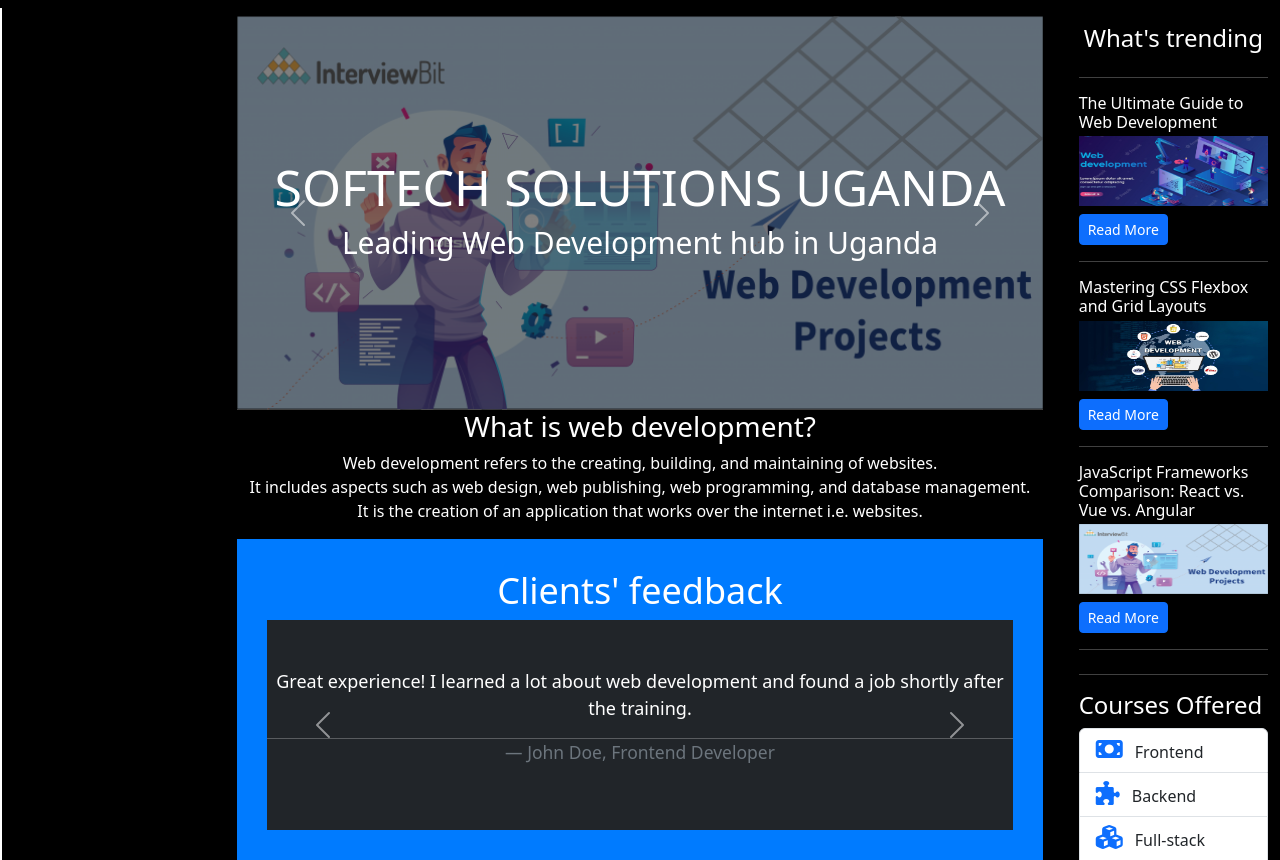
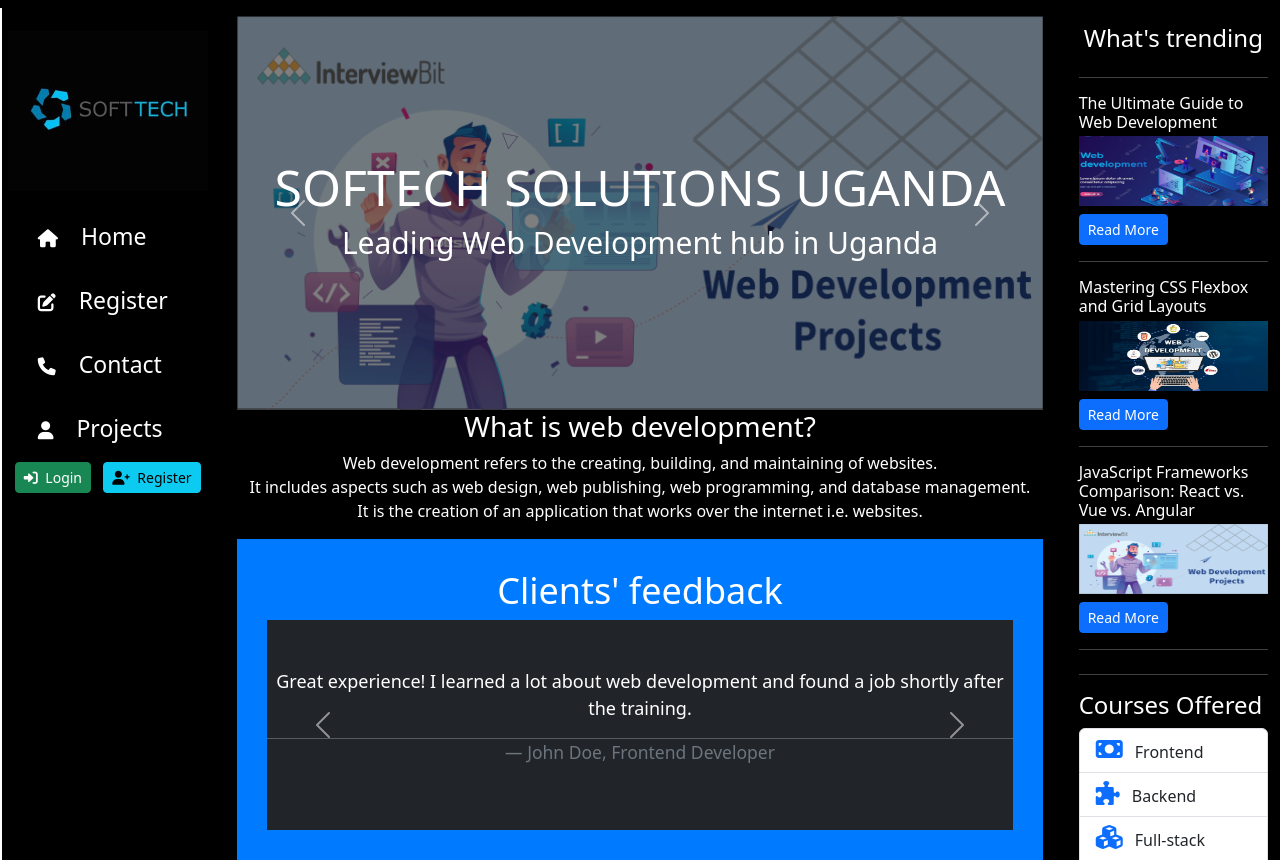
Before and after one commit to Dihfahsih1/php_web_dev, a PHP site: page /index.php in a window 1280 px wide. Shown: the top 860 px of the page. Run offline with PHP 8.4, Linux system fonts and the light colour scheme.

Commit message:
roll back the nav page code

```diff
--- a/includes/get_avatar.php
+++ b/includes/get_avatar.php
@@ -2,9 +2,8 @@
 session_start();
 
 if (isset($_SESSION['username'])) {
-    // User is logged in
-    require_once "dbconnect.php"; // Include your database connection
 
+    require_once "dbconnect.php";
     $username = $_SESSION['username'];
     $email = $_SESSION['email'];
 
--- a/includes/partials/nav.php
+++ b/includes/partials/nav.php
@@ -1,5 +1,89 @@
+<!--  -->
+<nav class="navbar navbar-expand-md navbar-dark bg-black flex-md-column">
+    <!-- Brand/logo -->
 
-<!--  -->
+    <a class="navbar-brand" href="index.php">
+        <!-- Add styling to the image -->
+        <img src="images/logo.jpg" alt="User Image"
+        class="img-fluid logo-image">
+    </a>
+    <!-- Mobile Menu Icon -->
+    <button class="navbar-toggler" type="button"
+    data-bs-toggle="collapse" data-bs-target="#navbarNav"
+        aria-controls="navbarNav" aria-expanded="false" aria-label="Toggle navigation">
+        <span class="navbar-toggler-icon"></span>
+    </button>
 
+    <!-- Navbar links -->
+    <div class="collapse navbar-collapse" id="navbarNav">
+        <ul class="navbar-nav flex-md-column">
+            <li class="nav-item">
+                <a class="nav-link" href="index.php">
+                    <i class="fas fa-home me-2"></i>Home
+                </a>
+            </li>
+            <?php
+            if (isset($_SESSION['username'])) {
+                // User is logged in
+                echo '<li class="nav-item">
+                        <a class="nav-link" href="display_data.php">
+                            <i class="fas fa-list me-2"></i>Students
+                        </a>
+                    </li>';
+                // Display the welcome message, user image, and logout button here
+            }
+           ?>
+            <li class="nav-item">
+                <a class="nav-link" href="register_form.php">
+                    <i class="fas fa-edit me-2"></i>Register
+                </a>
+            </li>
+            <li class="nav-item">
+                <a class="nav-link" href="contact.php">
+                    <i class="fas fa-phone me-2"></i>Contact
+                </a>
+            </li>
+            <li class="nav-item">
+                <a class="nav-link" href="project.php">
+                    <i class="fas fa-user me-2"></i>Projects
+                </a>
+            </li>
+
+
+            <?php
+                 if (isset($_SESSION['username'])) {
+                    $email = $_SESSION['email'];
+                    // User is logged in
+                    echo '<li class="nav-item">
+                            <div class="d-flex align-items-center">
+                            <img src="includes/get_avatar.php" alt="Avatar" class="rounded-circle me-2"
+                                style="width: 100px; height: 100px;">
+                            <div>
+                                <span class="navbar-text">@'. $_SESSION['username'] . '!</span><br>
+                                <span class="navbar-text" style="font-size: 12px;">' .  $_SESSION['email']  . '</span>
+                            </div>
+                        </div>
+                        </li>';
+                    echo '<li class="">
+                    <a class="btn btn-sm btn-danger me-2" href="logout.php">
+                    <i class="fas fa-sign-out-alt me-1"></i> Logout
+                </a>
+                          </li>';
+                } else {
+                    // User is not logged in
+                    echo '<li class="">
+                            <a class="btn btn-sm btn-success me-2" href="login.php">
+                                <i class="fas fa-sign-in-alt me-1"></i> Login
+                            </a>
+                            <a class="btn btn-sm btn-info" href="account_reg.php">
+                                <i class="fas fa-user-plus me-1"></i> Register
+                            </a>
+                          </li>';
+                }
+
+            ?>
+            </ul>
+    </div>
+</nav>
 <!-- <canvas id="clockCanvas" width="200" height="200"></canvas> -->
 <script src="js/canvas/clockCanvas.js"></script>
```
Also changed, not shown: php_users.sql (deleted).
